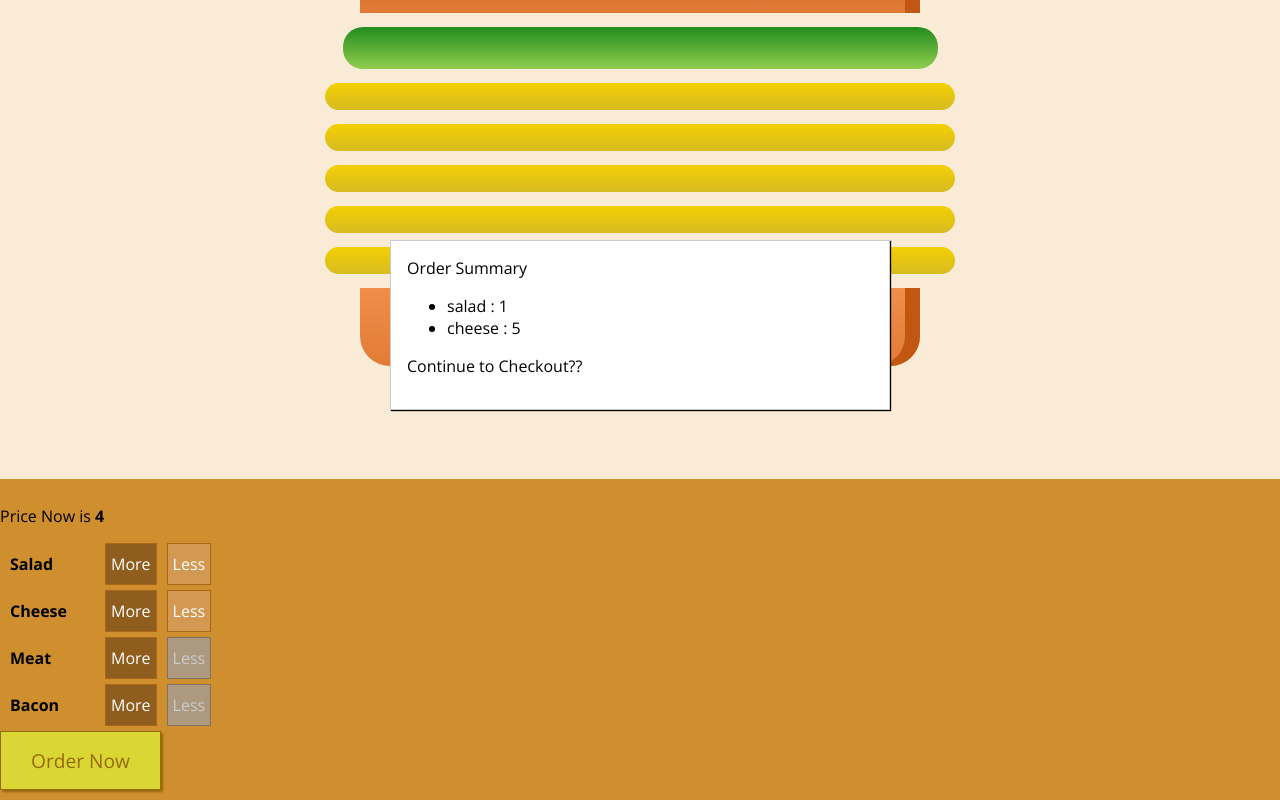
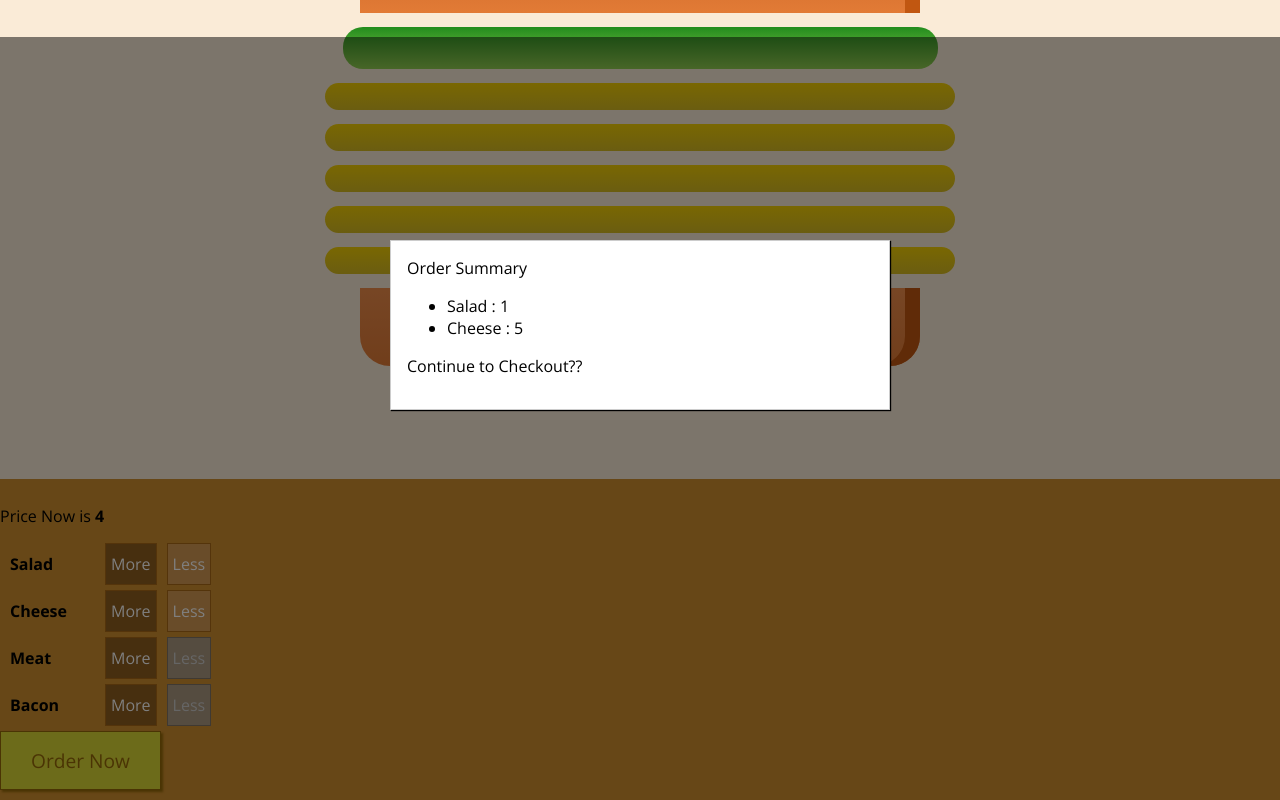
Before and after one commit to karthiks/build-a-burger, a React (Create React App) app: page / in a window 1280 px wide. Both pictures are taken after a click on the button "Order Now". Shown: the part 158-958 px from the top of the page. Built offline with nearby package versions, Linux system fonts and the light colour scheme.

Commit message:
Cancel order after ordernow click button dialog appears

```diff
--- a/src/stateful/burgerBuilder.js
+++ b/src/stateful/burgerBuilder.js
@@ -19,7 +19,8 @@ class BurgerBuilder extends Component {
             cheese: 5,
             meat:0,
         },
-        totalPrice: 4
+        totalPrice: 4,
+        orderNow:false
     };
 
     addIngredientHandler = (type) => {
@@ -43,18 +44,35 @@ class BurgerBuilder extends Component {
         });
     };
 
+    placeOrder = () => {
+        this.setState({
+            orderNow: true
+        });
+    };
+
+    cancelOrder = () => {
+        this.setState({
+            orderNow: false
+        });
+    }
+
     render() {
+        const visibility = this.state.orderNow ? "visible" : "hidden";
         return (
             <Aux>
-                <Modal>
-                    <OrderSummary ingredients={this.state.ingredients}/>
+                <Modal
+                    style={{ visibility: visibility}}
+                    orderNow={this.state.orderNow}
+                    cancelOrder={this.cancelOrder}>
+                        <OrderSummary ingredients={this.state.ingredients}/>
                 </Modal>
                 <Burger ingredients={this.state.ingredients} />
                 <IngredientsMenu
                     ingredients={this.state.ingredients}
                     price={this.state.totalPrice}
                     addIngredient={this.addIngredientHandler}
-                    removeIngredient={this.removeIngredientHandler} />
+                    removeIngredient={this.removeIngredientHandler}
+                    placeOrder={this.placeOrder} />
             </Aux>
         );
     }
--- a/src/stateless/ingredientsMenu.js
+++ b/src/stateless/ingredientsMenu.js
@@ -33,6 +33,7 @@ const IngredientsMenu = (props) => {
             })
         }
             <button
+                onClick={props.placeOrder}
                 className={classes.OrderButton}
                 disabled={ingredientsAddedCount<1}
             > Order Now </button>
--- a/src/stateless/orderSummary.js
+++ b/src/stateless/orderSummary.js
@@ -6,7 +6,7 @@ const OrderSummary = (props) => {
     for (let k in props.ingredients) {
         let v = props.ingredients[k];
         if (v>0) {
-            ingredients.push(<li key={k}><span>{k}</span> : {v}</li>);
+            ingredients.push(<li key={k}><span style={{textTransform:'capitalize'}}>{k}</span> : {v}</li>);
         }
     };
     return (
--- /dev/null
+++ b/src/stateless/utils/backdrop.js
@@ -0,0 +1,20 @@
+import React from 'react';
+import classes from "./backdrop.module.css";
+import PropTypes from 'prop-types';
+
+const Backdrop = (props) => {
+    console.log(props.show);
+    let content = null;
+    if(props.show) {
+        content = <div onClick={props.cancel} className={classes.Backdrop}></div>;
+    }
+    console.log(content);
+    return content;
+}
+
+Backdrop.propTypes = {
+    show: PropTypes.bool.isRequired,
+    cancel: PropTypes.func.isRequired
+}
+
+export default Backdrop;
--- /dev/null
+++ b/src/stateless/utils/backdrop.module.css
@@ -0,0 +1,9 @@
+.Backdrop {
+  width: 100%;
+  height: 100%;
+  position: fixed;
+  z-index: 100;
+  /*left: 0;
+  top: 0;*/
+  background-color: rgba(0,0,0,.5)
+}
--- a/src/stateless/utils/modal.js
+++ b/src/stateless/utils/modal.js
@@ -1,10 +1,21 @@
 import React from 'react';
 import classes from "./modal.module.css";
+import Aux from '../../hoc/aux';
+import Backdrop from './backdrop';
+import PropTypes from 'prop-types';
 
 const Modal = (props) => (
-    <div className={classes.Modal}>
-        {props.children}
-    </div>
+    <Aux>
+        <Backdrop show={props.orderNow} cancel={props.cancelOrder} />
+        <div className={classes.Modal} style={{ ...props.style }}>
+            {props.children}
+        </div>
+    </Aux>
 );
 
+Modal.propTypes = {
+    orderNow: PropTypes.bool.isRequired,
+    cancelOrder: PropTypes.func.isRequired
+}
+
 export default Modal;
```
